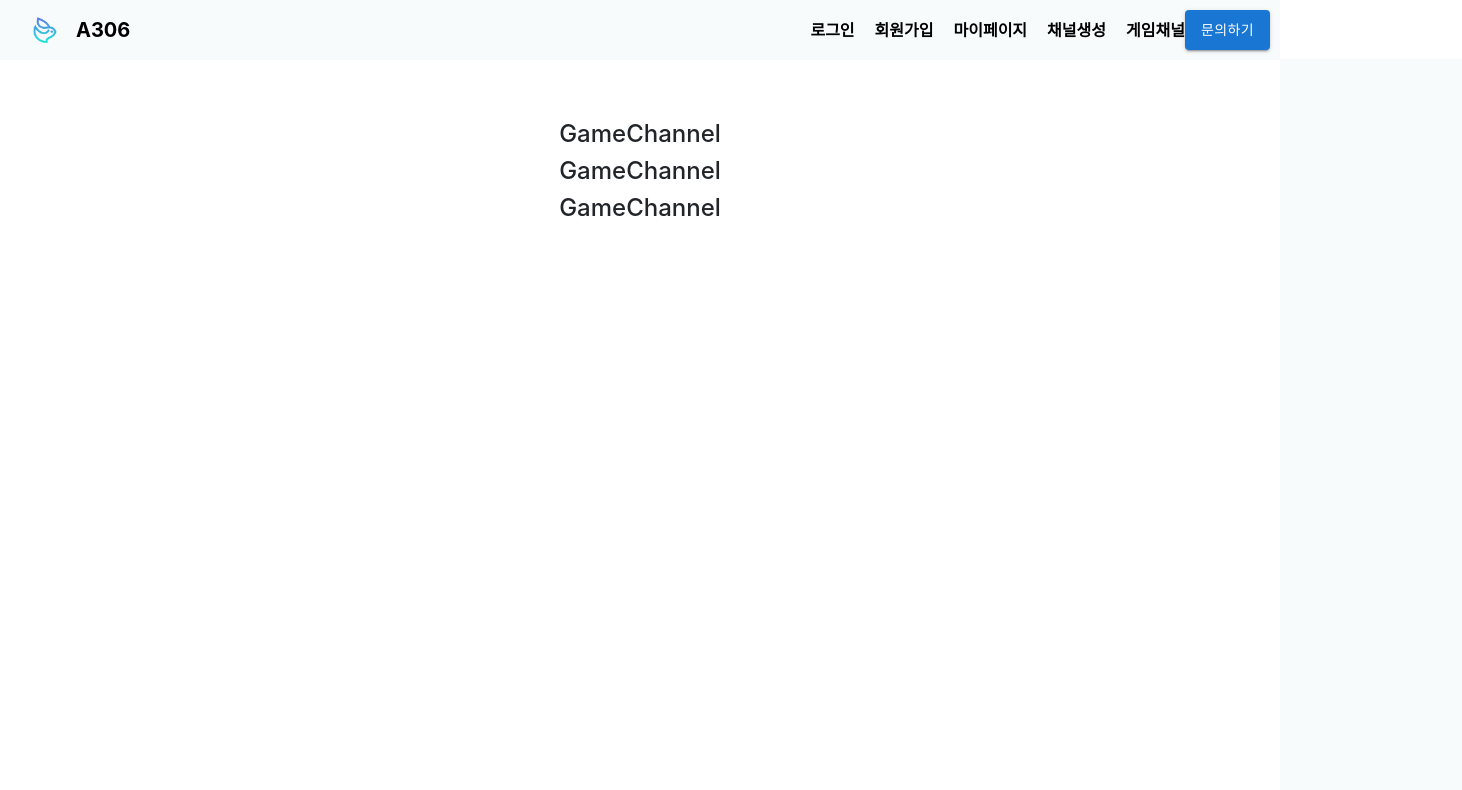
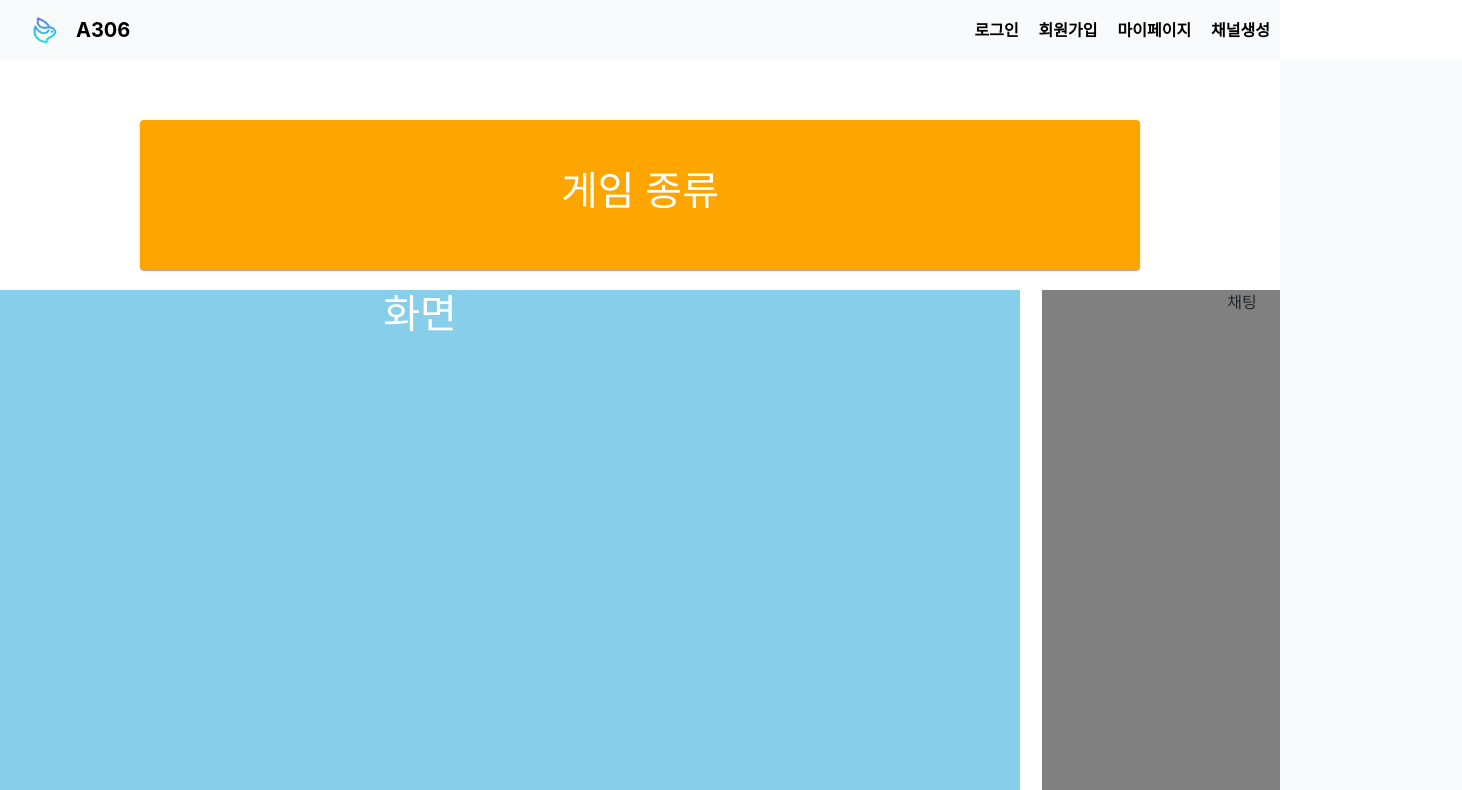
Before and after one commit to wasiwasi/synergy, a React (Create React App) app in the folder frontend/: page /channel/gamechannel in a window 1280 px wide. Shown: the top 790 px of the page, 1462 px wide, since content can reach past the window. Built offline with nearby package versions, Linux system fonts and the light colour scheme.

Commit message:
FEAT : get subject data npm install error

```diff
--- a/frontend/src/components/common/Header.tsx
+++ b/frontend/src/components/common/Header.tsx
@@ -55,8 +55,6 @@ const Header = () => {
             <PageLink to="/signup">회원가입</PageLink>
             <PageLink to="/users/mypage">마이페이지</PageLink>
             <PageLink to="/channel/createchannel">채널생성</PageLink>
-            <PageLink to="/channel/gamechannel">게임채널</PageLink>
-            <Button variant="contained">문의하기</Button>
 
 
           </Navigate>
@@ -72,8 +70,6 @@ const Header = () => {
             <PageLinkMobile to="/signup">회원가입</PageLinkMobile>
             <PageLinkMobile to="/users/mypage">마이페이지</PageLinkMobile>
             <PageLinkMobile to="/channel/createchannel">채널생성</PageLinkMobile>
-            <PageLinkMobile to="/channel/gamechannel">게임채널</PageLinkMobile>
-            <Button variant="contained">문의하기</Button>
         </NavMobile>
       </Container>
     </>
--- a/frontend/src/pages/CreateChannel.tsx
+++ b/frontend/src/pages/CreateChannel.tsx
@@ -3,7 +3,7 @@
 import { Link, Outlet } from 'react-router-dom';
 import axios from 'axios'
 
-import { useCallback, useState } from 'react';
+import { useCallback, useEffect, useState } from 'react';
 import { useTheme } from '@mui/material/styles';
 import Box from '@mui/material/Box';
 import MobileStepper from '@mui/material/MobileStepper';
@@ -18,7 +18,7 @@ import MenuItem from '@mui/material/MenuItem';
 import FormControl from '@mui/material/FormControl';
 import Select, { SelectChangeEvent } from '@mui/material/Select';
 
-export const steps = [
+const steps = [
   {
     label: '게임을 선택해주세요',
     choice: ['몸으로 말해요', '골든벨', '고요 속의 외침', '준비 중']
@@ -33,12 +33,14 @@ export const steps = [
   },
 ];
 
-const data = [
-   ['스포츠', '음식', '영화', '드라마', '동물'],
-   ['5', '10', '15', '20'],
-]
+const accessToken = localStorage.getItem("access-token");
 
 function SwipeableTextMobileStepper() {
+  const [selectData, setSelectData] = useState([
+    [],
+    ['5', '10', '15', '20'],
+  ])
+
   const [info, setInfo] = useState<string[]>([]);
   const theme = useTheme();
   const [activeStep, setActiveStep] = useState(0);
@@ -66,10 +68,6 @@ function SwipeableTextMobileStepper() {
     setInfo(copy)
     handleBack()
   }
-
-  // const postData = useCallback(()=>{
-
-  // })
 
   return (
     <Box sx={{ flexGrow: 1,
@@ -110,7 +108,6 @@ function SwipeableTextMobileStepper() {
           <div key={index}>
             {activeStep < maxSteps - 1 ?
               <Button
-                // disabled={}
                 onClick={()=>{
                   activeStep < maxSteps - 1 ?  choice(steps[activeStep].choice[index]) : undefined
                   }}
@@ -127,11 +124,12 @@ function SwipeableTextMobileStepper() {
                 {steps[activeStep].choice[index]}
               </Button> :
               <BasicSelect index = { index } steps = { steps } activeStep = {activeStep}
-              setInfo = {setInfo}/>
+              setInfo = {setInfo}
+              selectData = {selectData}
+              setSelectData = {setSelectData}/>
               //
             }
           </div>
-
         ))}
       </div>
       <MobileStepper
@@ -182,16 +180,6 @@ function SwipeableTextMobileStepper() {
           </Button>
         }
       />
-      {/* api 받아오기 */}
-      {/* <button onClick={()=>{
-        axios.get('api')
-        .then((결과)=>{
-          setAAA()
-        })
-        .catch(()=>{
-          console.log('fail to get')
-        })
-      }}></button>*/}
     </Box>
   );
 }
@@ -199,7 +187,7 @@ function SwipeableTextMobileStepper() {
 export default SwipeableTextMobileStepper;
 
 function BasicSelect(props: any) {
-  const [category, setCategory] = useState(`${data[props.index][0]}`);
+  const [category, setCategory] = useState(`${props.selectData[props.index][0]}`);
 
   const handleChange = (event: SelectChangeEvent) => {
     setCategory(event.target.value as string);
@@ -218,11 +206,31 @@ function BasicSelect(props: any) {
           label="Category"
           onChange={handleChange}
         >
-          {data[props.index].map((d, i)=> (
+          {props.selectData[props.index].map((d: any, i: any)=> (
             <MenuItem key={i} value={d}>{d}</MenuItem>
           ))}
         </Select>
+        {/* <getData /> */}
       </FormControl>
     </Box>
   );
 }
+
+function getData(props: any) {
+  console.log('hi')
+  useEffect(()=> {
+    axios.get("https://i7a306.p.ssafy.io:8080/subjects", {
+    headers: {
+        Authorization: `Bearer ${accessToken}`
+    }
+    }).then((res)=>{
+      // console.log(res.data.data)
+      const copy = [...props.selectData]
+      res.data.data.map((d:any, i:any)=> (
+        copy[0].push(d.subject_name)
+      ))
+      console.log(copy)
+      props.setSelectData(copy)
+    })
+  }, [])
+}
--- a/frontend/src/pages/GameChannel.tsx
+++ b/frontend/src/pages/GameChannel.tsx
@@ -1,16 +1,54 @@
-import Header from '../components/common/Header';
 import { Link, Outlet } from 'react-router-dom';
+import { bgcolor, Box, display, width } from '@mui/system';
+import { Paper } from '@mui/material';
 
 const GameChannel = () => {
-// const HomePage: React.FC = () => {
   return (
-    <div>
-      {/* <Header></Header> */}
-      <h4>GameChannel</h4>
-      <h4>GameChannel</h4>
-      <h4>GameChannel</h4>
-    </div>
-
+    <Box sx={{
+      display: 'flex',
+      flexDirection: 'column',
+      justifyContent: 'center',
+      alignItems: 'center',
+    }}>
+      <Paper
+        sx={{
+          position: 'sticky',
+          width: 1000,
+          height: 150,
+          bgcolor: 'orange',
+          display: 'flex',
+          justifyContent: 'center',
+          alignItems: 'center',
+        }}>
+          <h1 style={{
+            color: 'white'
+          }}>게임 종류</h1>
+      </Paper>
+      <Box sx={{
+        display: 'flex',
+        justifyContent: 'center',
+        alignItems: 'center',
+      }}>
+        <div style={{
+          backgroundColor: 'skyblue',
+          width: 1200,
+          height: 800,
+          margin: 2
+          }}>
+          <h1 style={{
+            color: 'white'
+          }}>화면</h1>
+        </div>
+        <div style={{
+          backgroundColor: 'grey',
+          width: 400,
+          height: 800,
+          margin: 20
+        }}>
+          채팅
+        </div>
+      </Box>
+    </Box>
   );
 
 };
```
Also changed, not shown: 1 other file (tests, documents, lock files or other folders).
